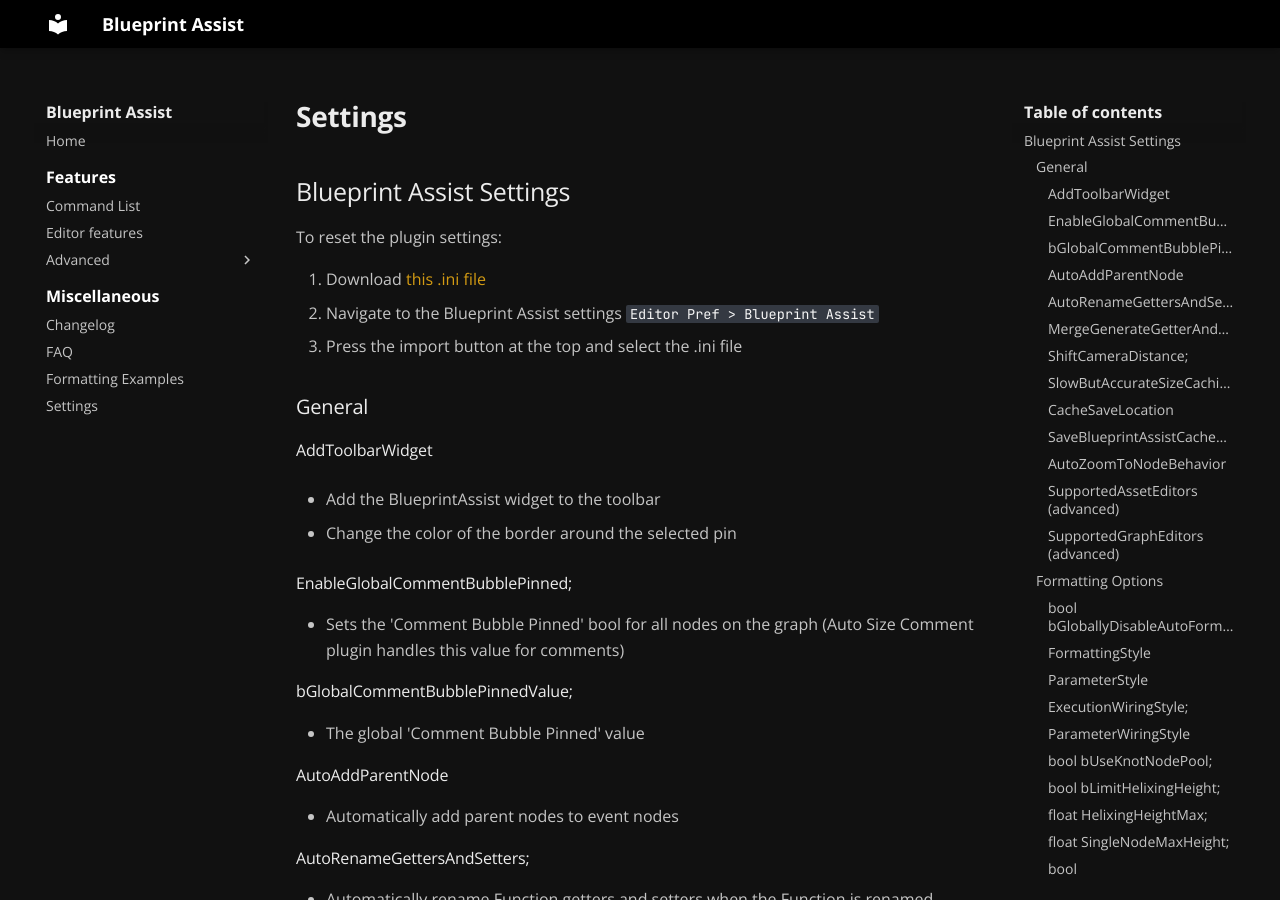
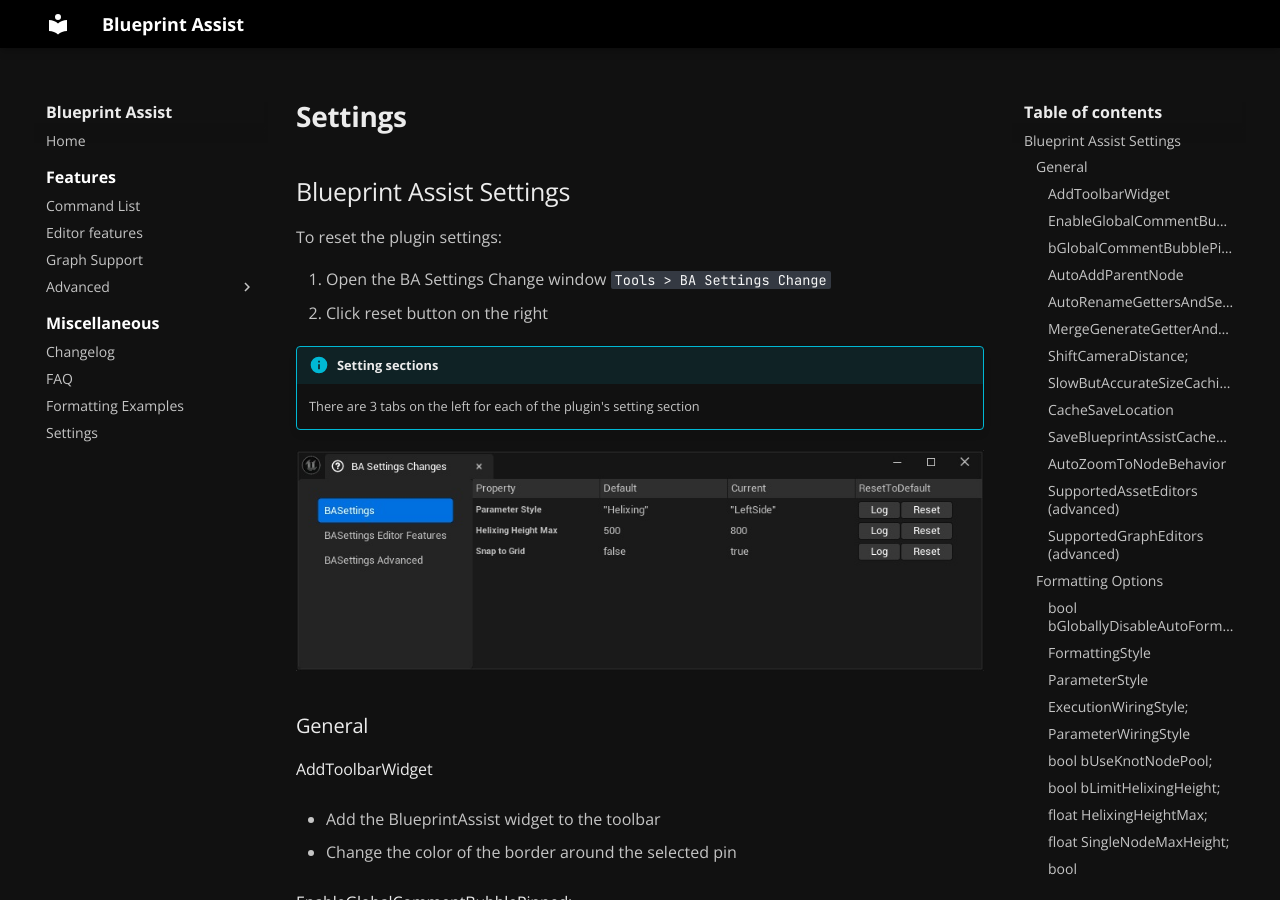
Before and after one commit to BlueprintAssist/blueprintassist.github.io, an MkDocs documentation site: the page built from docs/miscellaneous/settings.md, in a window 1280 px wide and 900 px high. Built offline with MkDocs 1.6.1 and Material for MkDocs 9.7.7, drawn with Linux system fonts in a browser that asks for light colours.

Commit message:
Add graph support page. Update "how to reset settings".

```diff
--- a/docs/miscellaneous/settings.md
+++ b/docs/miscellaneous/settings.md
@@ -4,9 +4,13 @@
 
 To reset the plugin settings:
 
-  1. Download [this .ini file](https://gist.github.com/fpwong/a75fe80de36fe920a56d0a5f05721c3f)
-  2. Navigate to the Blueprint Assist settings `Editor Pref > Blueprint Assist`
-  3. Press the import button at the top and select the .ini file
+  1. Open the BA Settings Change window `Tools > BA Settings Change`
+  2. Click reset button on the right
+
+!!! info "Setting sections"
+    There are 3 tabs on the left for each of the plugin's setting section
+
+![SettingsChangeWindow.jpg](../features/assets/SettingsChangeWindow.jpg)
 
 ### General
 
```
Also changed, not shown: docs/features/graph-support.md (added, +22 -0 lines).
